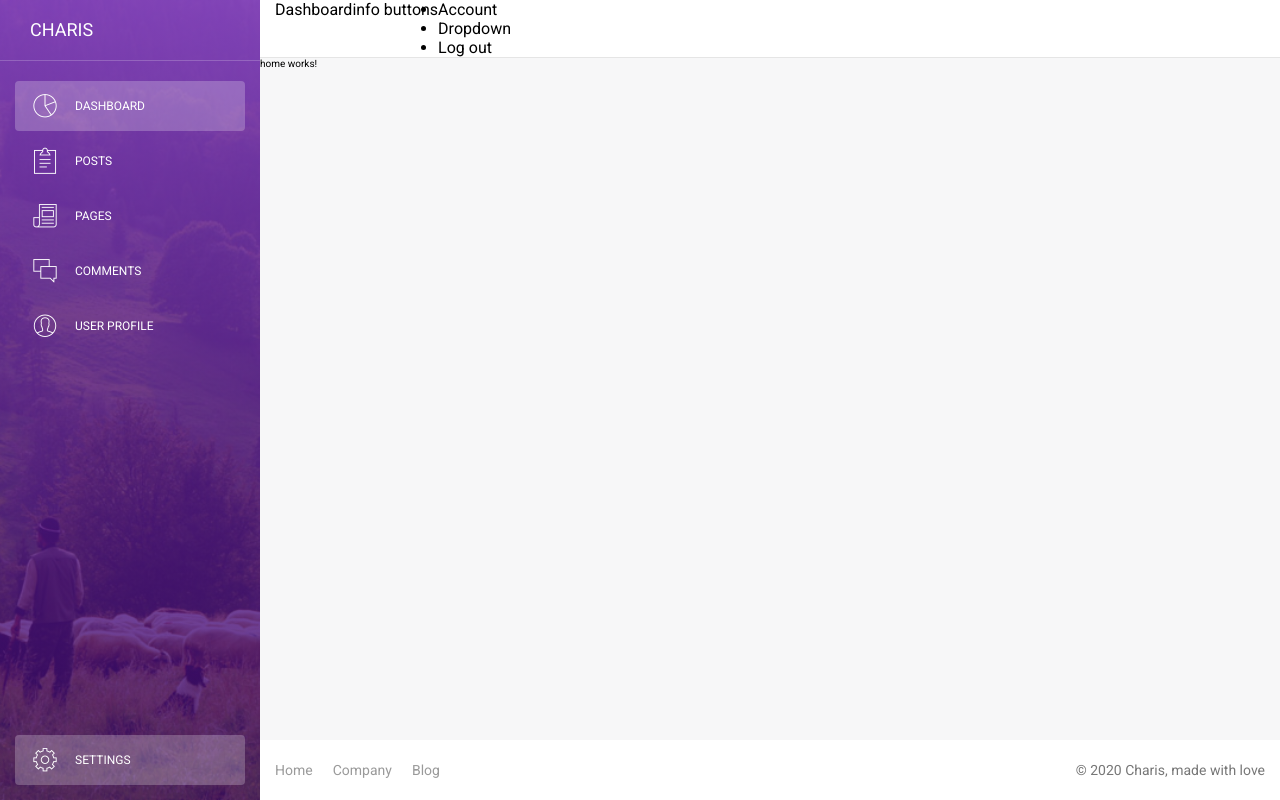
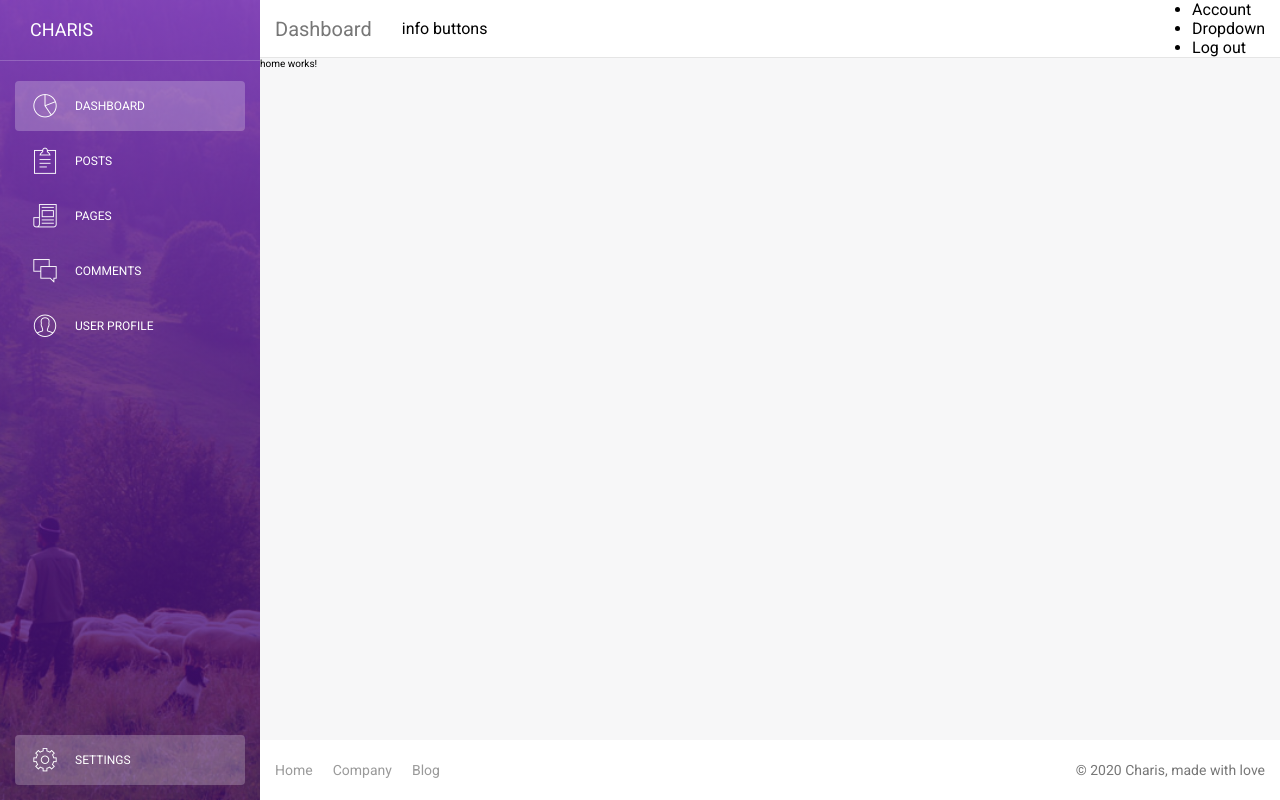
Before and after one commit to onwuvic/angular-admin-dashboard, an Angular app: page /dashboard in a window 1280 px wide. Built offline with nearby package versions, Linux system fonts and the light colour scheme.

Commit message:
add brand name style

```diff
--- a/src/app/shared/nav/nav.component.scss
+++ b/src/app/shared/nav/nav.component.scss
@@ -6,16 +6,17 @@
   font-size: 1.6rem;
   padding-right: 15px;
   padding-left: 15px;
-  margin-right: auto;
-  margin-left: auto;
   display: flex;
+  align-items: center;
 
   &-brand {
-
+    font-size: 2rem;
+    color: var(--color-grey-dark-2);
+    margin-right: 30px;
   }
 
   &-more-info {
-
+    margin-right: auto;
   }
 
   &-nav {
```
